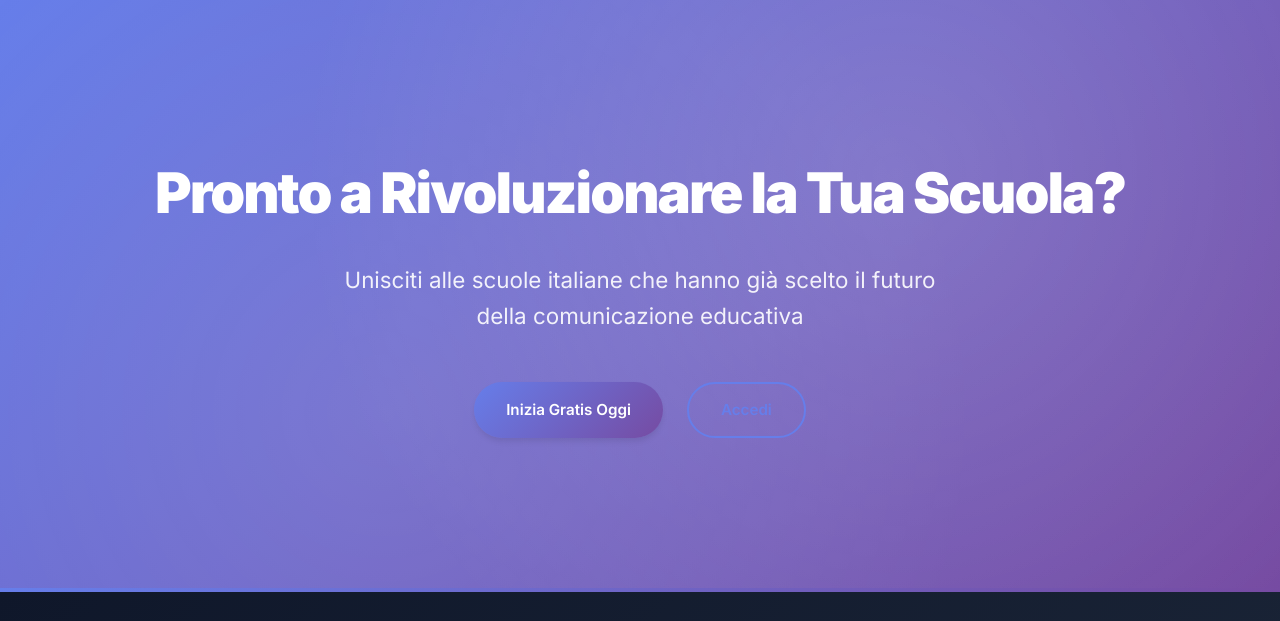
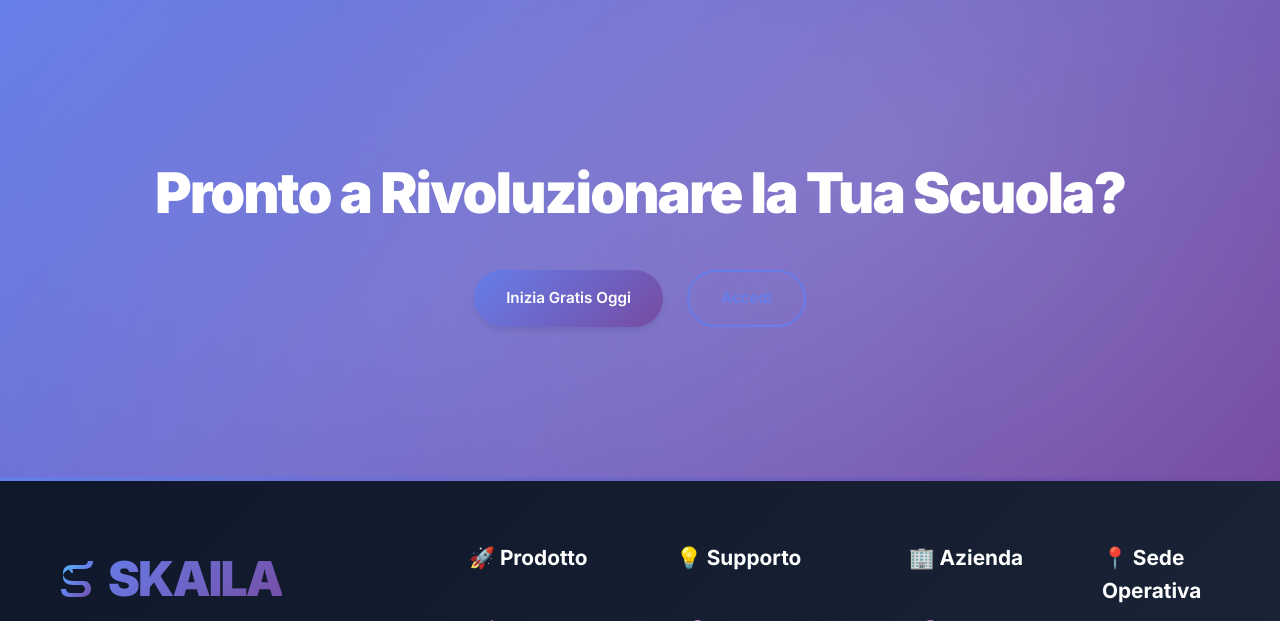
Before and after one commit to djsoulspotti-ops/Skajla, a Flask app: page / in a window 1280 px wide. Shown: the part 2862-3483 px from the top of the page. Run offline with Flask 3, Linux system fonts and the light colour scheme.

Commit message:
Assistant checkpoint: Rimosso sottotitolo sezione CTA
Assistant generated file changes:
- templates/index.html: Rimuovi sottotitolo CTA

---

User prompt:

voglio solo che togli la scritta " Unisciti alle scuole italiane che hanno già scelto il futuro della comunicazione educativa "

Replit-Commit-Author: Assistant
Replit-Commit-Session-Id: 11e6d10c-b147-42f6-8922-ed7a878ccbc7

```diff
--- a/templates/index.html
+++ b/templates/index.html
@@ -1292,8 +1292,7 @@
             <div class="container">
                 <div class="cta-content">
                     <h2 class="animate-on-scroll">Pronto a Rivoluzionare la Tua Scuola?</h2>
-                    <p class="animate-on-scroll">Unisciti alle scuole italiane che hanno già scelto il futuro della comunicazione educativa</p>
-                    <div style="display: flex; gap: 1.5rem; justify-content: center; flex-wrap: wrap;" class="animate-on-scroll">
+                    <div style="display: flex; gap: 1.5rem; justify-content: center; flex-wrap: wrap; margin-top: 2rem;" class="animate-on-scroll">
                         <a href="/register" class="btn btn-primary">Inizia Gratis Oggi</a>
                         <a href="/login" class="btn btn-outline">Accedi</a>
                     </div>
```
